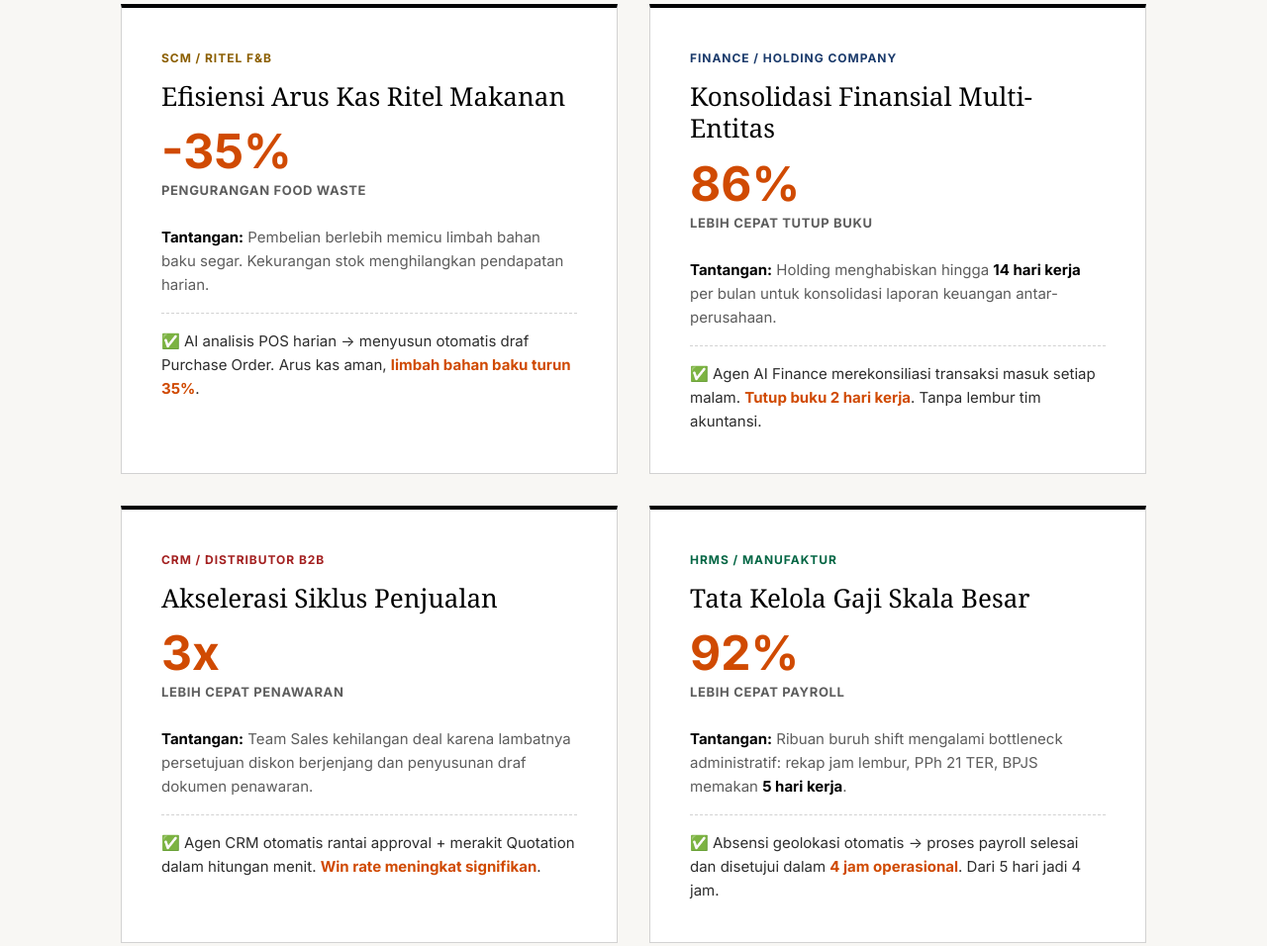
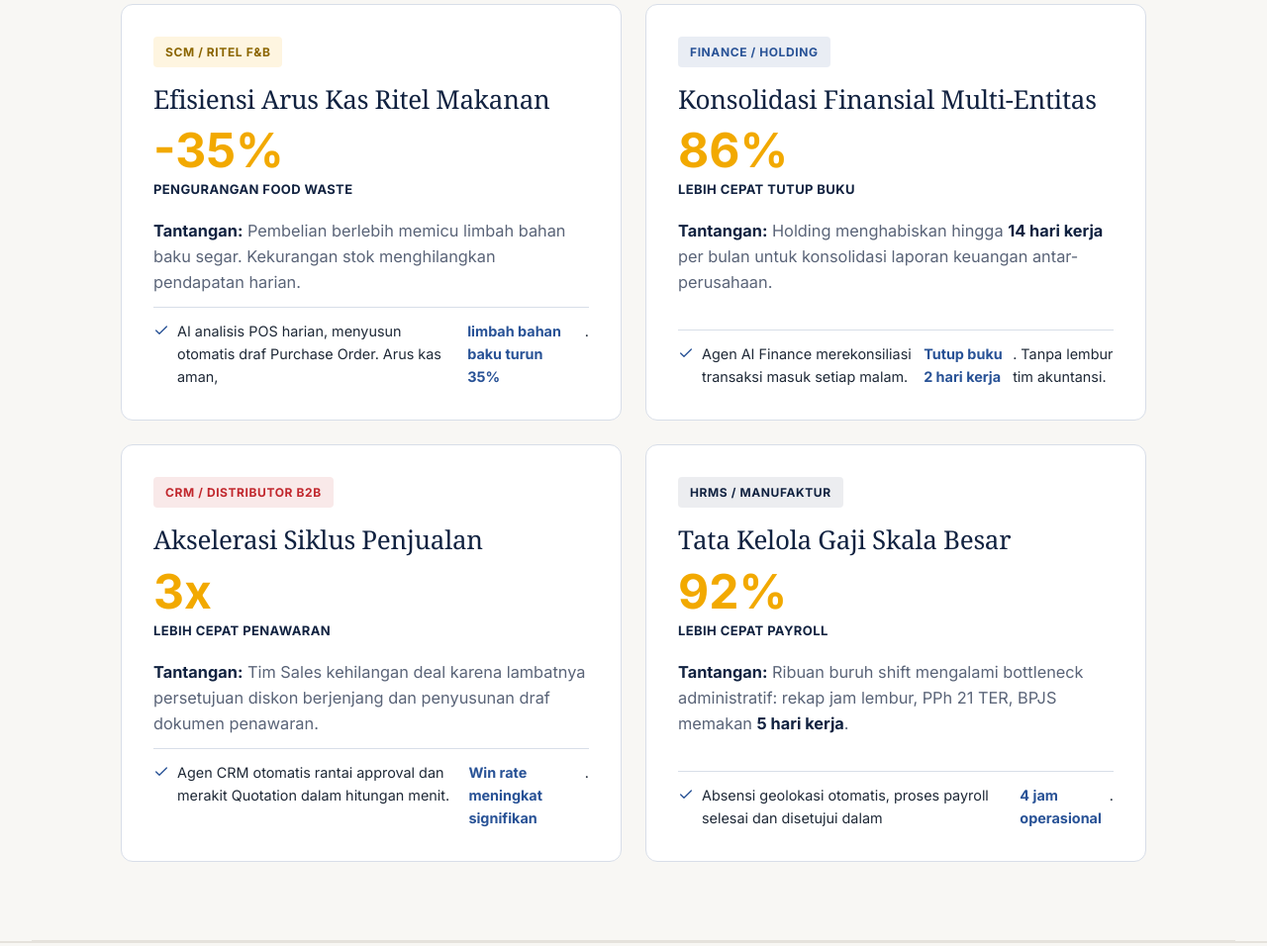
Before and after one commit to malfathiratir-arch/Energyx-369-Indonesia-update, a website: page index.html in a window 1280 px wide. Shown: the part 2511-3467 px from the top of the page at 99% size. Drawn offline with nearby package versions, Linux system fonts and the light colour scheme; a web font is replaced by a local one.

Commit message:
Update use-case dunia nyata

```diff
--- a/index.html
+++ b/index.html
@@ -452,60 +452,86 @@
             </div>
         </section>
 
-        <section class="section-padding section-surface scroll-reveal" id="cases">
+       <section class="section-padding section-surface scroll-reveal" id="cases">
             <div class="container">
                 <div class="section-header">
                     <span class="section-eyebrow">USE-CASE DUNIA NYATA</span>
                     <h2>Transformasi Lintas Departemen</h2>
-                    <p>Kami secara aktif mengotomatisasi proses bisnis yang membebani tim di berbagai sektor industri.
-                    </p>
-                </div>
-
-                <div class="uniform-grid">
-                    <div class="uniform-card">
-                        <span class="uniform-tag tag-scm">SCM / RITEL F&B</span>
+                    <p>Kami secara aktif mengotomatisasi proses bisnis yang membebani tim di berbagai sektor industri.</p>
+                </div>
+
+                <div class="cases-grid">
+                    <article class="case-card">
+                        <span class="case-tag tag-scm">SCM / Ritel F&amp;B</span>
                         <h3>Efisiensi Arus Kas Ritel Makanan</h3>
-                        <div class="case-highlight">-35%</div>
-                        <div class="case-highlight-label">Pengurangan Food Waste</div>
-                        <div class="case-challenge"><strong>Tantangan:</strong> Pembelian berlebih memicu limbah bahan
-                            baku segar. Kekurangan stok menghilangkan pendapatan harian.</div>
-                        <div class="case-solution">✅ AI analisis POS harian → menyusun otomatis draf Purchase Order.
-                            Arus kas aman, <strong>limbah bahan baku turun 35%</strong>.</div>
-                    </div>
-
-                    <div class="uniform-card">
-                        <span class="uniform-tag tag-fin">FINANCE / HOLDING COMPANY</span>
+                        <div class="case-metric">
+                            <span class="case-highlight">-35%</span>
+                            <span class="case-highlight-label">Pengurangan Food Waste</span>
+                        </div>
+                        <p class="case-challenge"><strong>Tantangan:</strong> Pembelian berlebih memicu limbah bahan
+                            baku segar. Kekurangan stok menghilangkan pendapatan harian.</p>
+                        <p class="case-solution">
+                            <svg width="16" height="16">
+                                <use href="#icon-check" />
+                            </svg>
+                            AI analisis POS harian, menyusun otomatis draf Purchase Order. Arus kas aman, <strong>limbah
+                                bahan baku turun 35%</strong>.
+                        </p>
+                    </article>
+
+                    <article class="case-card">
+                        <span class="case-tag tag-fin">Finance / Holding</span>
                         <h3>Konsolidasi Finansial Multi-Entitas</h3>
-                        <div class="case-highlight">86%</div>
-                        <div class="case-highlight-label">Lebih Cepat Tutup Buku</div>
-                        <div class="case-challenge"><strong>Tantangan:</strong> Holding menghabiskan hingga <strong>14
-                                hari kerja</strong> per bulan untuk konsolidasi laporan keuangan antar-perusahaan.</div>
-                        <div class="case-solution">✅ Agen AI Finance merekonsiliasi transaksi masuk setiap malam.
-                            <strong>Tutup buku 2 hari kerja</strong>. Tanpa lembur tim akuntansi.</div>
-                    </div>
-
-                    <div class="uniform-card">
-                        <span class="uniform-tag tag-crm">CRM / DISTRIBUTOR B2B</span>
+                        <div class="case-metric">
+                            <span class="case-highlight">86%</span>
+                            <span class="case-highlight-label">Lebih Cepat Tutup Buku</span>
+                        </div>
+                        <p class="case-challenge"><strong>Tantangan:</strong> Holding menghabiskan hingga <strong>14
+                                hari kerja</strong> per bulan untuk konsolidasi laporan keuangan antar-perusahaan.</p>
+                        <p class="case-solution">
+                            <svg width="16" height="16">
+                                <use href="#icon-check" />
+                            </svg>
+                            Agen AI Finance merekonsiliasi transaksi masuk setiap malam. <strong>Tutup buku 2 hari
+                                kerja</strong>. Tanpa lembur tim akuntansi.
+                        </p>
+                    </article>
+
+                    <article class="case-card">
+                        <span class="case-tag tag-crm">CRM / Distributor B2B</span>
                         <h3>Akselerasi Siklus Penjualan</h3>
-                        <div class="case-highlight">3x</div>
-                        <div class="case-highlight-label">Lebih Cepat Penawaran</div>
-                        <div class="case-challenge"><strong>Tantangan:</strong> Team Sales kehilangan deal karena
-                            lambatnya persetujuan diskon berjenjang dan penyusunan draf dokumen penawaran.</div>
-                        <div class="case-solution">✅ Agen CRM otomatis rantai approval + merakit Quotation dalam
-                            hitungan menit. <strong>Win rate meningkat signifikan</strong>.</div>
-                    </div>
-
-                    <div class="uniform-card">
-                        <span class="uniform-tag tag-hr">HRMS / MANUFAKTUR</span>
+                        <div class="case-metric">
+                            <span class="case-highlight">3x</span>
+                            <span class="case-highlight-label">Lebih Cepat Penawaran</span>
+                        </div>
+                        <p class="case-challenge"><strong>Tantangan:</strong> Tim Sales kehilangan deal karena lambatnya
+                            persetujuan diskon berjenjang dan penyusunan draf dokumen penawaran.</p>
+                        <p class="case-solution">
+                            <svg width="16" height="16">
+                                <use href="#icon-check" />
+                            </svg>
+                            Agen CRM otomatis rantai approval dan merakit Quotation dalam hitungan menit. <strong>Win
+                                rate meningkat signifikan</strong>.
+                        </p>
+                    </article>
+
+                    <article class="case-card">
+                        <span class="case-tag tag-hr">HRMS / Manufaktur</span>
                         <h3>Tata Kelola Gaji Skala Besar</h3>
-                        <div class="case-highlight">92%</div>
-                        <div class="case-highlight-label">Lebih Cepat Payroll</div>
-                        <div class="case-challenge"><strong>Tantangan:</strong> Ribuan buruh shift mengalami bottleneck
-                            administratif: rekap jam lembur, PPh 21 TER, BPJS memakan <strong>5 hari kerja</strong>.
-                        </div>
-                        <div class="case-solution">✅ Absensi geolokasi otomatis → proses payroll selesai dan disetujui
-                            dalam <strong>4 jam operasional</strong>. Dari 5 hari jadi 4 jam.</div>
-                    </div>
+                        <div class="case-metric">
+                            <span class="case-highlight">92%</span>
+                            <span class="case-highlight-label">Lebih Cepat Payroll</span>
+                        </div>
+                        <p class="case-challenge"><strong>Tantangan:</strong> Ribuan buruh shift mengalami bottleneck
+                            administratif: rekap jam lembur, PPh 21 TER, BPJS memakan <strong>5 hari kerja</strong>.</p>
+                        <p class="case-solution">
+                            <svg width="16" height="16">
+                                <use href="#icon-check" />
+                            </svg>
+                            Absensi geolokasi otomatis, proses payroll selesai dan disetujui dalam <strong>4 jam
+                                operasional</strong>.
+                        </p>
+                    </article>
                 </div>
             </div>
         </section>
--- a/styles.css
+++ b/styles.css
@@ -452,51 +452,130 @@ h1, h2, h3, h4 { font-family: var(--font-heading); font-weight: 400; line-height
 /* ==========================================================================
    6. UNIFORM CARDS & AI EMPLOYEES GRID
    ========================================================================== */
-.uniform-grid { display: grid; grid-template-columns: repeat(2, 1fr); gap: 2rem; width: 100%; }
-.uniform-card {
-    background: var(--color-bg-card);
-    border: 1px solid var(--color-border);
-    padding: 2.5rem;
+.cases-grid {
+    display: grid;
+    grid-template-columns: repeat(2, 1fr);
+    gap: 1.5rem;
+    width: 100%;
+}
+
+.case-card {
+    background: #FFFFFF;
+    border: 1px solid #D8DEE8;
+    border-radius: 12px;
+    padding: 2rem;
     display: flex;
     flex-direction: column;
     height: 100%;
-    border-top: 4px solid var(--color-primary);
-    transition: transform 0.3s cubic-bezier(0.25, 1, 0.5, 1), border-top-color 0.3s ease, box-shadow 0.3s ease !important;
+    position: relative;
+    overflow: hidden;
+    transition: transform 0.25s cubic-bezier(0.4, 0, 0.2, 1),
+                box-shadow 0.25s cubic-bezier(0.4, 0, 0.2, 1),
+                border-color 0.25s cubic-bezier(0.4, 0, 0.2, 1);
 }
-.uniform-card:hover { border-top-color: var(--color-brand-orange); transform: translateY(-4px); box-shadow: 0 12px 30px rgba(0, 0, 0, 0.05) !important; }
-.uniform-tag { display: inline-block; font-size: 0.75rem; font-weight: 700; margin-bottom: 0.75rem; letter-spacing: 0.08em; text-transform: uppercase; font-family: var(--font-body); }
-.tag-scm { color: #8B5E00; }
-.tag-fin { color: #1A3A6B; }
-.tag-crm { color: #A32020; }
-.tag-hr { color: #046644; }
 
-.uniform-card h3 { font-size: 1.625rem; margin-bottom: 1rem; }
-.case-highlight { font-size: 3rem; font-weight: 700; color: var(--color-brand-orange); font-family: var(--font-body); line-height: 1; margin-bottom: 0.25rem; }
-.case-highlight-label { font-size: 0.8125rem; color: var(--color-text-muted); font-weight: 700; text-transform: uppercase; letter-spacing: 0.05em; margin-bottom: 1.5rem; }
-.case-challenge { font-size: 0.9375rem; color: var(--color-text-muted); margin-bottom: 1rem; line-height: 1.6; border-bottom: 1px dashed var(--color-border); padding-bottom: 1rem; }
-.case-challenge strong { color: var(--color-primary); }
-.case-solution { font-size: 0.9375rem; color: var(--color-text); line-height: 1.6; }
-.case-solution strong { color: var(--color-brand-orange); }
+.case-card::before {
+    content: '';
+    position: absolute;
+    top: 0;
+    left: 0;
+    right: 0;
+    height: 3px;
+    background: linear-gradient(90deg, #285296, #F2A900, #C1272D);
+    transform: scaleX(0);
+    transform-origin: left;
+    transition: transform 0.4s ease;
+}
 
-.ai-agents-grid { display: grid; grid-template-columns: repeat(4, 1fr); gap: 1.5rem; width: 100%; }
-.agent-card {
-    background: var(--color-bg-card);
-    border: 1px solid var(--color-border);
-    padding: 2rem 1.5rem;
-    border-top: 3px solid var(--color-border);
-    transition: transform 0.3s cubic-bezier(0.25, 1, 0.5, 1), border-top-color 0.3s ease, box-shadow 0.3s ease !important;
+.case-card:hover::before {
+    transform: scaleX(1);
 }
-.agent-card:hover { border-top-color: var(--color-brand-orange); transform: translateY(-4px); box-shadow: 0 12px 30px rgba(0, 0, 0, 0.05) !important; }
-.agent-header { display: flex; flex-direction: column; align-items: flex-start; gap: 0.75rem; margin-bottom: 1.5rem; padding-bottom: 1rem; border-bottom: 1px solid var(--color-surface-tint); }
-.agent-avatar { font-family: var(--font-body); font-size: 0.75rem; font-weight: 700; text-transform: uppercase; color: #FFFFFF; padding: 0.25rem 0.75rem; }
-.fin-avatar { background: #4A607A; }
-.scm-avatar { background: #C49A45; }
-.rev-avatar { background: #A85545; }
-.hr-avatar { background: #458B6B; }
-.agent-card h3 { font-size: 1.375rem; color: var(--color-primary); }
-.agent-skills { list-style: none; display: flex; flex-direction: column; gap: 0.85rem; }
-.agent-skills li { display: flex; align-items: flex-start; gap: 0.5rem; font-size: 0.875rem; color: var(--color-text-muted); line-height: 1.4; }
-.agent-skills svg { color: var(--color-brand-orange); margin-top: 3px; flex-shrink: 0; }
+
+.case-card:hover {
+    transform: translateY(-6px);
+    box-shadow: 0 20px 48px rgba(17, 34, 64, 0.12);
+    border-color: rgba(40, 82, 150, 0.2);
+}
+
+.case-tag {
+    display: inline-block;
+    padding: 0.3rem 0.75rem;
+    font-size: 0.75rem;
+    font-weight: 700;
+    border-radius: 4px;
+    margin-bottom: 1rem;
+    width: max-content;
+    letter-spacing: 0.05em;
+    text-transform: uppercase;
+    font-family: 'Inter', system-ui, sans-serif;
+}
+
+.case-tag.tag-fin { background: rgba(40, 82, 150, 0.1); color: #285296; }
+.case-tag.tag-scm { background: rgba(242, 169, 0, 0.12); color: #8B6500; }
+.case-tag.tag-crm { background: rgba(193, 39, 45, 0.1); color: #C1272D; }
+.case-tag.tag-hr  { background: rgba(17, 34, 64, 0.08); color: #112240; }
+
+.case-card h3 {
+    font-family: 'Georgia', 'Times New Roman', serif;;
+    font-size: 1.625rem;
+    /* font-weight: 800; */
+    color: #112240;
+    margin-bottom: 0.75rem;
+    letter-spacing: -0.01em;
+}
+
+.case-metric { margin-bottom: 1rem; }
+
+.case-card .case-highlight {
+    font-family: 'Inter', system-ui, sans-serif;
+    font-size: 3rem;
+    font-weight: 700;
+    color: #F2A900;
+    display: block;
+    line-height: 1;
+    margin-bottom: 0;
+}
+
+.case-card .case-highlight-label {
+    font-size: 0.8125rem;
+    color: #112240;
+    font-weight: 700;
+    text-transform: uppercase;
+    letter-spacing: 0.03em;
+    margin-bottom: 0;
+}
+
+.case-card .case-challenge {
+    font-size:  1.02rem;
+    color: #5A6478;
+    margin-bottom: 0.75rem;
+    line-height: 1.6;
+    border-bottom: none;
+    padding-bottom: 0;
+    font-weight: 400;
+}
+
+.case-card .case-challenge strong { color: #112240; }
+
+.case-card .case-solution {
+    font-size: 0.9rem;
+    color: #1F2937;
+    display: flex;
+    gap: 0.5rem;
+    align-items: flex-start;
+    margin-top: auto;
+    padding-top: 0.75rem;
+    border-top: 1px solid #D8DEE8;
+    line-height: 1.6;
+}
+
+.case-card .case-solution svg { color: #285296; flex-shrink: 0; margin-top: 3px; }
+.case-card .case-solution strong { color: #285296; }
+
+@media (max-width: 992px) {
+    .cases-grid { grid-template-columns: 1fr; gap: 1.25rem; }
+    .case-card { padding: 1.5rem; }
+}
 
 /* ==========================================================================
    7. PRICING & MATRIX LAYOUT TABLES
```
